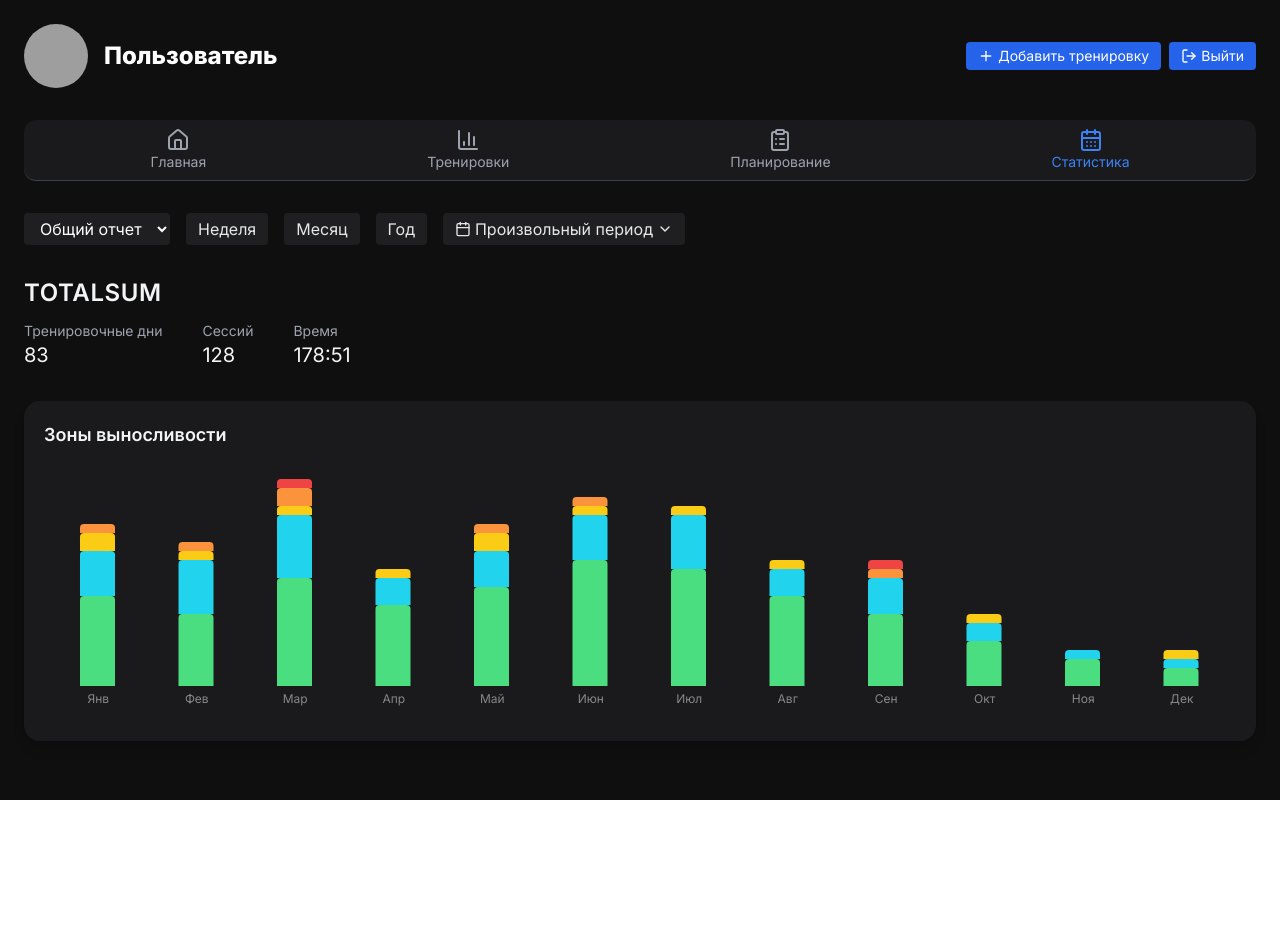
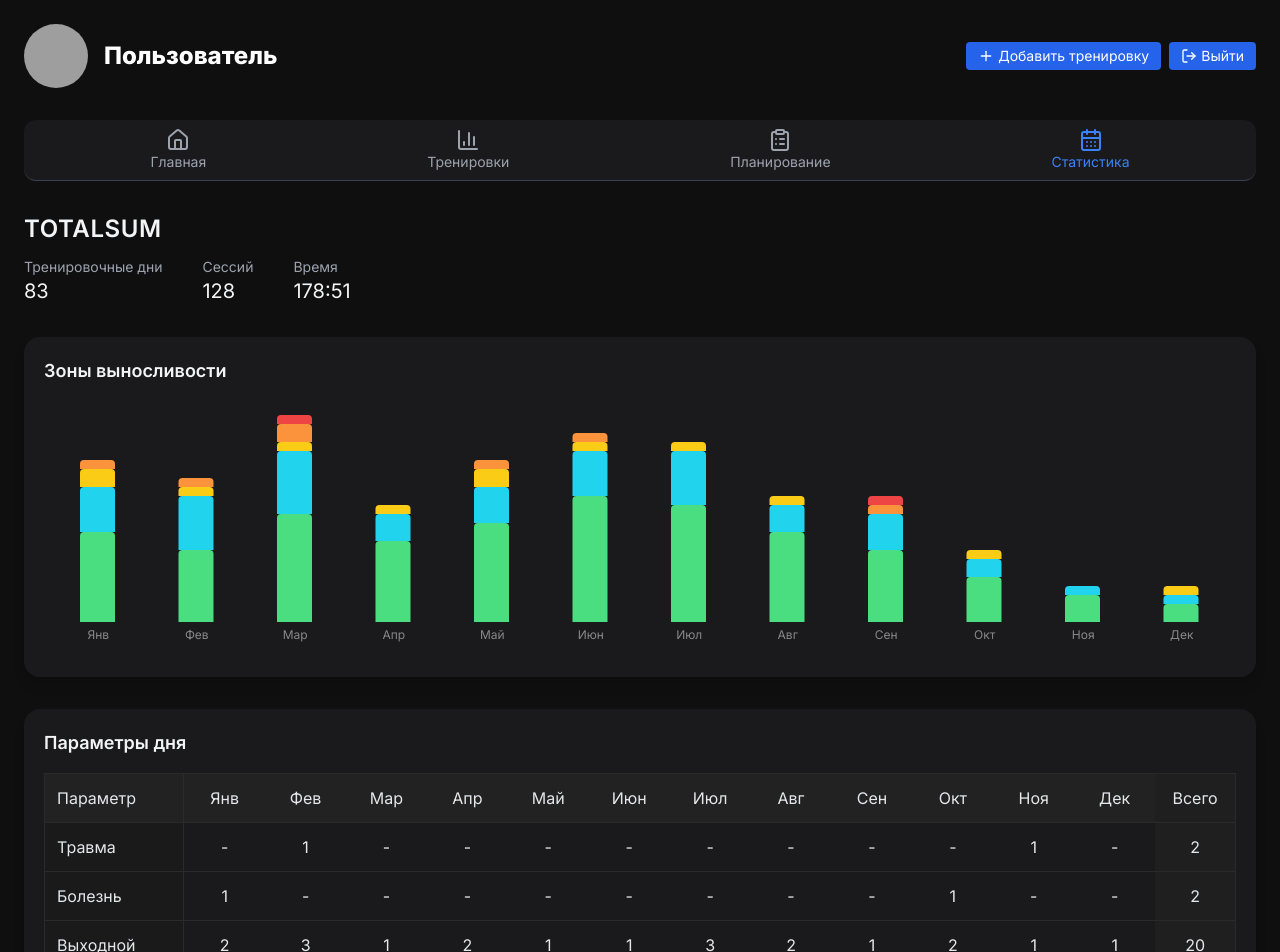
Before and after one commit to mbaliabin/dagbook-test, a React (Vite) app in the folder fasx-frontend/: page /statistics in a window 1280 px wide. Shown: the top 952 px of the page. Before the commit the page ends 800 px from the top, so only its background shows below. Built offline with nearby package versions, Linux system fonts and the light colour scheme; grey boxes are pictures that could not be loaded.

Commit message:
Доработка StatisticsPage.tsx 264

```diff
--- a/fasx-frontend/src/pages/StatisticsPage.tsx
+++ b/fasx-frontend/src/pages/StatisticsPage.tsx
@@ -147,10 +147,11 @@ export default function StatsPage() {
     }
   };
 
+  const tableWrapperStyle = "flex border-t border-[#2a2a2a]";
+
   return (
     <div className="min-h-screen bg-[#0f0f0f] text-gray-200 p-6 w-full">
       <div className="w-full space-y-8">
-
         {/* Header */}
         <div className="flex flex-col md:flex-row md:items-center md:justify-between gap-4 mb-4 w-full">
           <div className="flex items-center space-x-4">
@@ -186,41 +187,6 @@ export default function StatsPage() {
               </button>
             );
           })}
-        </div>
-
-        {/* Выбор отчета и периода */}
-        <div className="flex flex-wrap gap-4 mb-4">
-          <select className="bg-[#1f1f22] text-white px-3 py-1 rounded" value={reportType} onChange={e => setReportType(e.target.value)}>
-            <option>Общий отчет</option>
-          </select>
-          <button onClick={() => setPeriodType("week")} className="px-3 py-1 rounded bg-[#1f1f22] text-gray-200 hover:bg-[#2a2a2d]">Неделя</button>
-          <button onClick={() => setPeriodType("month")} className="px-3 py-1 rounded bg-[#1f1f22] text-gray-200 hover:bg-[#2a2a2d]">Месяц</button>
-          <button onClick={() => setPeriodType("year")} className="px-3 py-1 rounded bg-[#1f1f22] text-gray-200 hover:bg-[#2a2a2d]">Год</button>
-          <div className="relative">
-            <button onClick={() => setShowDateRangePicker(prev => !prev)} className="px-3 py-1 rounded bg-[#1f1f22] text-gray-200 hover:bg-[#2a2a2d] flex items-center">
-              <Calendar className="w-4 h-4 mr-1" /> Произвольный период <ChevronDown className="w-4 h-4 ml-1" />
-            </button>
-            {showDateRangePicker && (
-              <div className="absolute z-50 mt-2 bg-[#1a1a1d] rounded shadow-lg p-2">
-                <DateRange
-                  onChange={item => setDateRange({ startDate: item.selection.startDate, endDate: item.selection.endDate })}
-                  showSelectionPreview
-                  moveRangeOnFirstSelection={false}
-                  months={1}
-                  ranges={[{ startDate: dateRange.startDate, endDate: dateRange.endDate, key: 'selection' }]}
-                  direction="horizontal"
-                  rangeColors={['#3b82f6']}
-                  className="text-white"
-                  locale={ru}
-                  weekStartsOn={1}
-                />
-                <div className="flex justify-end mt-2 space-x-2">
-                  <button onClick={() => setShowDateRangePicker(false)} className="px-3 py-1 rounded border border-gray-600 hover:bg-gray-700 text-gray-300">Отмена</button>
-                  <button onClick={applyDateRange} className="px-3 py-1 rounded bg-blue-600 hover:bg-blue-700 text-white">Применить</button>
-                </div>
-              </div>
-            )}
-          </div>
         </div>
 
         {/* TOTALSUM */}
@@ -267,17 +233,54 @@ export default function StatsPage() {
           </div>
         </div>
 
-        {/* Таблицы с фиксированной первой колонкой и единым скроллом */}
-        <div className="space-y-8">
-          {/** Синхронный скролл */}
-          <div
-            ref={scrollRef}
-            className="overflow-x-auto"
-            onScroll={onScroll}
-          >
-            {/* Вставляй сюда компонент таблиц из предыдущего ответа с flex left + right */}
+        {/* Таблицы с фиксированной первой колонкой и синхронным скроллом */}
+        {[
+          { title: "Параметры дня", data: [
+            { param: "Травма", months: [0,1,0,0,0,0,0,0,0,0,1,0] },
+            { param: "Болезнь", months: [1,0,0,0,0,0,0,0,0,1,0,0] },
+            { param: "Выходной", months: [2,3,1,2,1,1,3,2,1,2,1,1] },
+            { param: "Соревнования", months: [0,1,0,2,1,1,2,1,1,0,0,0] },
+            { param: "В пути", months: [1,0,1,0,1,2,1,1,0,1,1,0] },
+          ], firstKey: "param" },
+          { title: "Выносливость", data: filteredEnduranceZones, firstKey: "zone" },
+          { title: "Формы активности", data: filteredMovementTypes, firstKey: "type" },
+        ].map((table, idx) => (
+          <div key={idx} className="bg-[#1a1a1d] p-5 rounded-2xl shadow-lg">
+            <h2 className="text-lg font-semibold text-gray-100 mb-4">{table.title}</h2>
+            <div className="flex w-full border border-[#2a2a2a] overflow-hidden">
+              {/* Первая колонка */}
+              <div className="flex-shrink-0 bg-[#1a1a1a] border-r border-[#2a2a2a]">
+                <div className="font-medium p-3 sticky top-0 bg-[#222] border-b border-[#2a2a2a]">{table.firstKey === "param" ? "Параметр" : table.firstKey === "zone" ? "Зона" : "Тип активности"}</div>
+                {table.data.map((row:any) => (
+                  <div key={row[table.firstKey]} className="p-3 border-b border-[#2a2a2a]">{row[table.firstKey]}</div>
+                ))}
+              </div>
+
+              {/* Скролл данных */}
+              <div ref={scrollRef} className="overflow-x-auto" onScroll={onScroll} style={{ flex: 1 }}>
+                <div className="min-w-[600px]">
+                  {/* Заголовки */}
+                  <div className="flex bg-[#222] border-b border-[#2a2a2a] sticky top-0">
+                    {filteredMonths.map((m) => (
+                      <div key={m} className="flex-1 p-3 text-center font-medium">{m}</div>
+                    ))}
+                    <div className="w-20 p-3 text-center font-medium bg-[#1f1f1f]">Всего</div>
+                  </div>
+                  {/* Данные */}
+                  {table.data.map((row:any, i:number) => (
+                    <div key={i} className="flex border-b border-[#2a2a2a] hover:bg-[#252525]/60 transition">
+                      {row.months.map((val:number,j:number)=>(
+                        <div key={j} className="flex-1 p-3 text-center">{val>0?val:"-"}</div>
+                      ))}
+                      <div className="w-20 p-3 text-center font-medium bg-[#1f1f1f]">{row.total ?? row.months.reduce((a:number,b:number)=>a+b,0)}</div>
+                    </div>
+                  ))}
+                </div>
+              </div>
+            </div>
           </div>
-        </div>
+        ))}
+
       </div>
     </div>
   );
```
